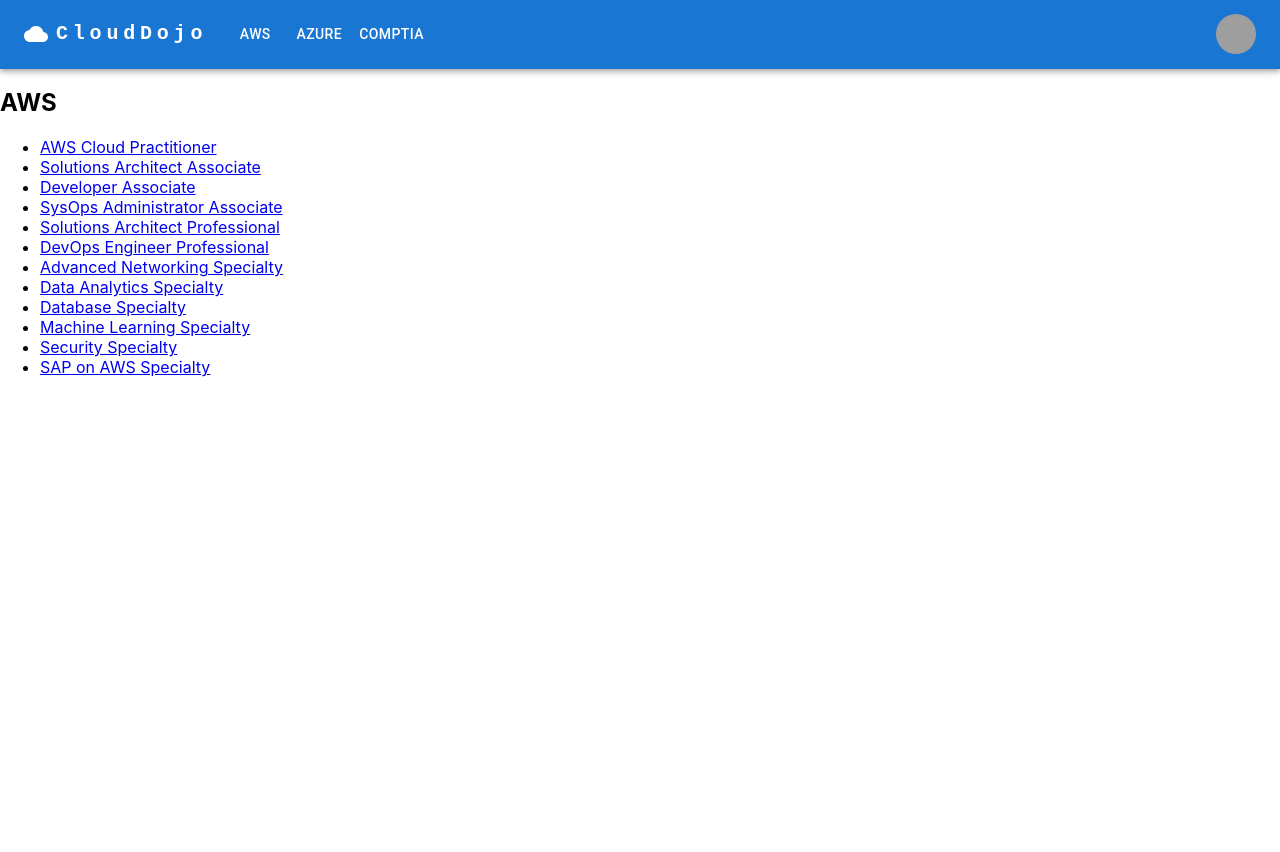
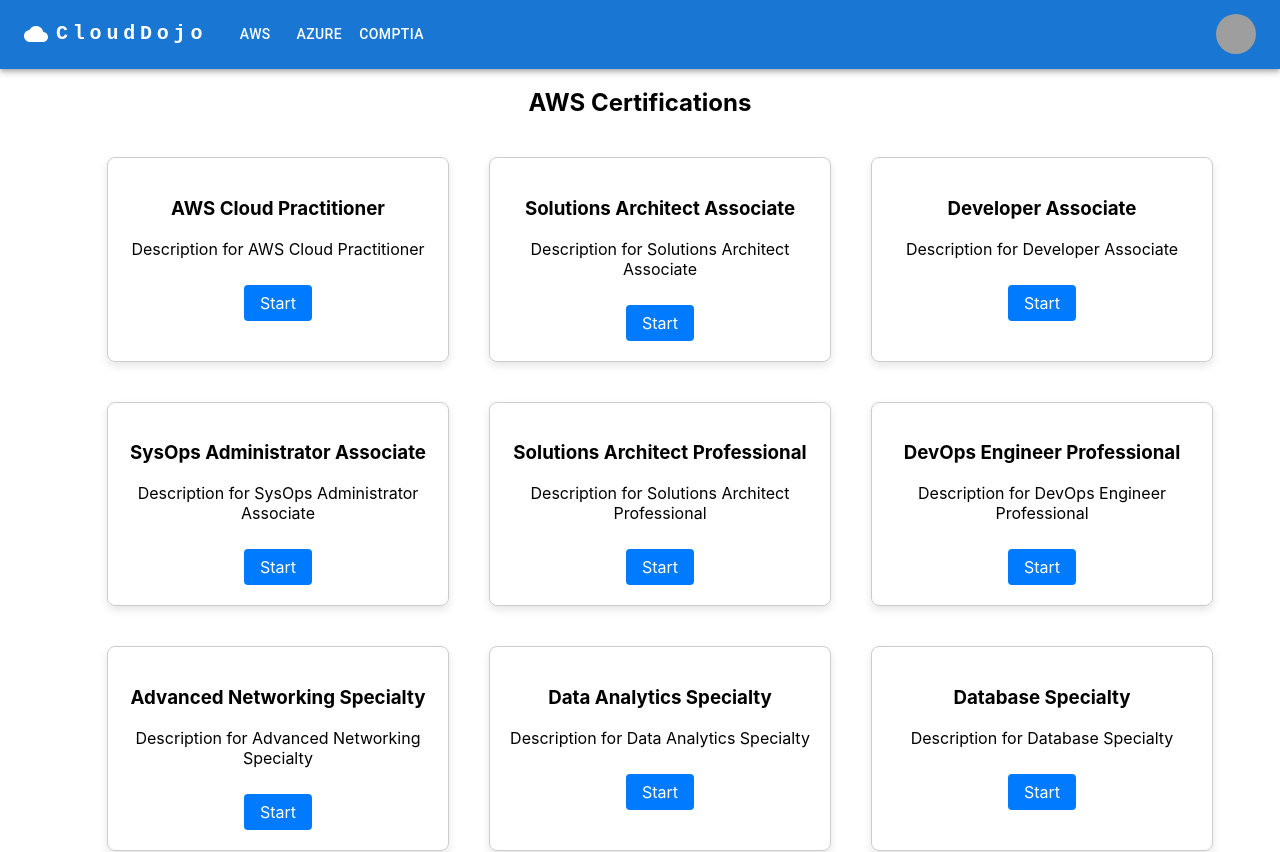
Before and after one commit to ehoover3/clouddojo, a React (Create React App) app: page /aws in a window 1280 px wide. Shown: the top 852 px of the page. Before the commit the page ends 800 px from the top, so only its background shows below. Built offline with nearby package versions, Linux system fonts and the light colour scheme; grey boxes are pictures that could not be loaded.

Commit message:
created cards

```diff
--- a/src/routes/AWS.tsx
+++ b/src/routes/AWS.tsx
@@ -1,56 +1,53 @@
 import { Link } from "react-router-dom";
 
 export default function AWS() {
+  const cardStyle: React.CSSProperties = {
+    border: "1px solid #ccc",
+    borderRadius: "8px",
+    padding: "20px",
+    width: "300px",
+    textAlign: "center",
+    boxShadow: "0 4px 8px rgba(0, 0, 0, 0.1)",
+    marginBottom: "20px",
+    margin: "20px",
+  };
+  const linkStyle = {
+    display: "inline-block",
+    padding: "8px 16px",
+    borderRadius: "4px",
+    background: "#007BFF",
+    color: "#fff",
+    textDecoration: "none",
+    marginTop: "10px",
+  };
+
+  const renderCard = (title: string, description: string, linkTo: string) => (
+    <div className='card' style={cardStyle}>
+      <h3>{title}</h3>
+      <p>{description}</p>
+      <Link to={linkTo} style={linkStyle}>
+        Start
+      </Link>
+    </div>
+  );
+
   return (
     <div>
-      <h2>AWS</h2>
-      <ul>
-        <li>
-          <Link to='/aws/cloud-practitioner'>AWS Cloud Practitioner</Link>
-        </li>
-        <li>
-          <Link to='/aws/solutions-architect-associate'>Solutions Architect Associate</Link>
-        </li>
+      <h2 style={{ textAlign: "center" }}>AWS Certifications</h2>
 
-        <li>
-          <Link to='/aws/developer-associate'>Developer Associate</Link>
-        </li>
-
-        <li>
-          <Link to='/aws/sysops-administrator-associate'>SysOps Administrator Associate</Link>
-        </li>
-
-        <li>
-          <Link to='/aws/solutions-architect-professional'>Solutions Architect Professional</Link>
-        </li>
-
-        <li>
-          <Link to='/aws/devops-engineer-professional'>DevOps Engineer Professional</Link>
-        </li>
-
-        <li>
-          <Link to='/aws/advanced-networking-specialty'>Advanced Networking Specialty</Link>
-        </li>
-
-        <li>
-          <Link to='/aws/data-analytics-specialty'>Data Analytics Specialty</Link>
-        </li>
-
-        <li>
-          <Link to='/aws/database-specialty'>Database Specialty</Link>
-        </li>
-
-        <li>
-          <Link to='/aws/machine-learning-specialty'>Machine Learning Specialty</Link>
-        </li>
-
-        <li>
-          <Link to='/aws/security-specialty'>Security Specialty</Link>
-        </li>
-
-        <li>
-          <Link to='/aws/sap-on-aws-specialty'>SAP on AWS Specialty</Link>
-        </li>
+      <ul style={{ display: "flex", flexWrap: "wrap", justifyContent: "center" }}>
+        {renderCard("AWS Cloud Practitioner", "Description for AWS Cloud Practitioner", "/aws/cloud-practitioner")}
+        {renderCard("Solutions Architect Associate", "Description for Solutions Architect Associate", "/aws/solutions-architect-associate")}
+        {renderCard("Developer Associate", "Description for Developer Associate", "/aws/developer-associate")}
+        {renderCard("SysOps Administrator Associate", "Description for SysOps Administrator Associate", "/aws/sysops-administrator-associate")}
+        {renderCard("Solutions Architect Professional", "Description for Solutions Architect Professional", "/aws/solutions-architect-professional")}
+        {renderCard("DevOps Engineer Professional", "Description for DevOps Engineer Professional", "/aws/devops-engineer-professional")}
+        {renderCard("Advanced Networking Specialty", "Description for Advanced Networking Specialty", "/aws/advanced-networking-specialty")}
+        {renderCard("Data Analytics Specialty", "Description for Data Analytics Specialty", "/aws/data-analytics-specialty")}
+        {renderCard("Database Specialty", "Description for Database Specialty", "/aws/database-specialty")}
+        {renderCard("Machine Learning Specialty", "Description for Machine Learning Specialty", "/aws/machine-learning-specialty")}
+        {renderCard("Security Specialty", "Description for Security Specialty", "/aws/security-specialty")}
+        {renderCard("SAP on AWS Specialty", "Description for SAP on AWS Specialty", "/aws/sap-on-aws-specialty")}
       </ul>
     </div>
   );
--- a/src/routes/Home.tsx
+++ b/src/routes/Home.tsx
@@ -9,6 +9,7 @@
     textAlign: "center",
     boxShadow: "0 4px 8px rgba(0, 0, 0, 0.1)",
     marginBottom: "20px",
+    margin: "20px",
   };
 
   const linkStyle = {
@@ -23,9 +24,10 @@
 
   return (
     <div>
+      <h2 style={{ textAlign: "center" }}>Explore Certifications</h2>
       <div className='card-container' style={{ display: "flex", justifyContent: "space-around", alignItems: "center", marginTop: "50px" }}>
         <div className='card' style={cardStyle}>
-          <h3>AWS Certification</h3>
+          <h3>AWS</h3>
           <p>Explore AWS certifications and advance your cloud skills.</p>
           <Link to='/aws' style={linkStyle}>
             Learn More
@@ -33,7 +35,7 @@
         </div>
 
         <div className='card' style={cardStyle}>
-          <h3>Azure Certification</h3>
+          <h3>Azure</h3>
           <p>Discover Azure certifications for a successful career in the cloud.</p>
           <Link to='/azure' style={linkStyle}>
             Learn More
@@ -41,7 +43,7 @@
         </div>
 
         <div className='card' style={cardStyle}>
-          <h3>CompTIA Certification</h3>
+          <h3>CompTIA</h3>
           <p>Get certified with CompTIA and excel in IT and cybersecurity.</p>
           <Link to='/comptia' style={linkStyle}>
             Learn More
```
